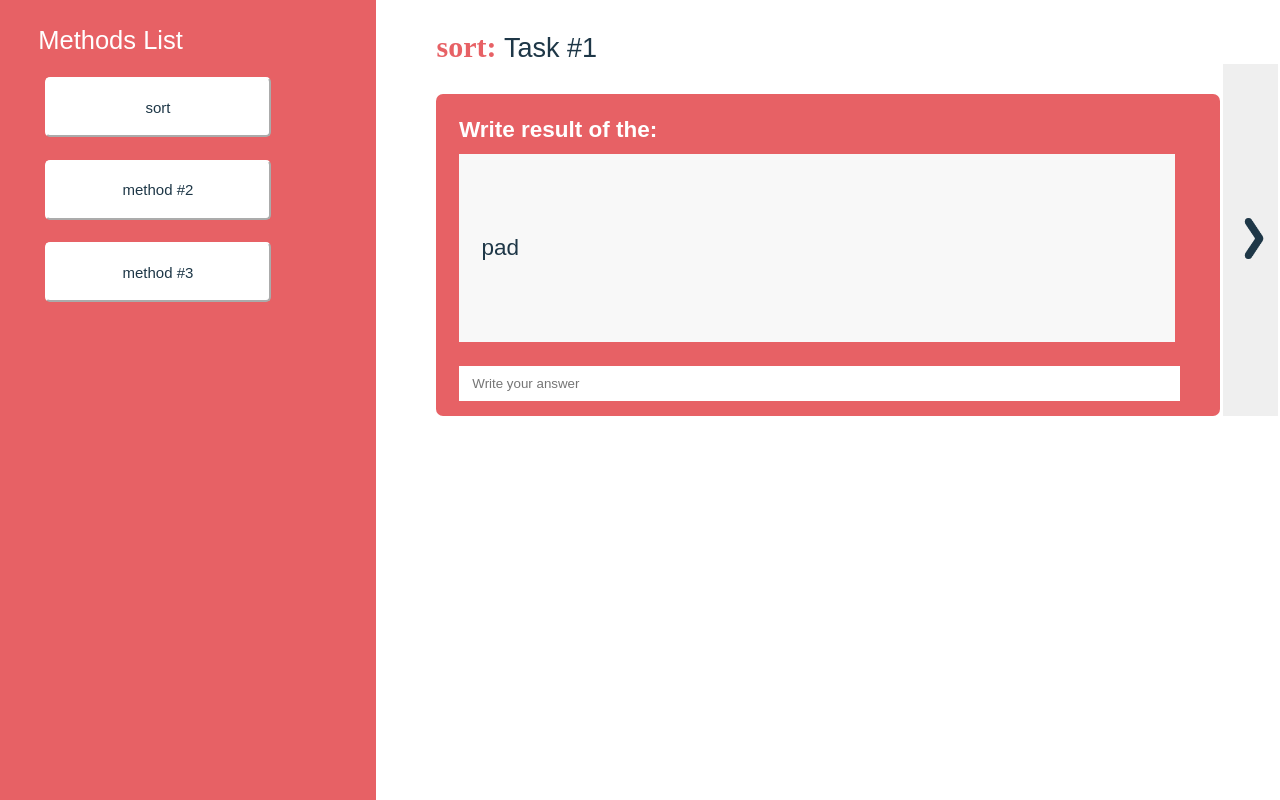
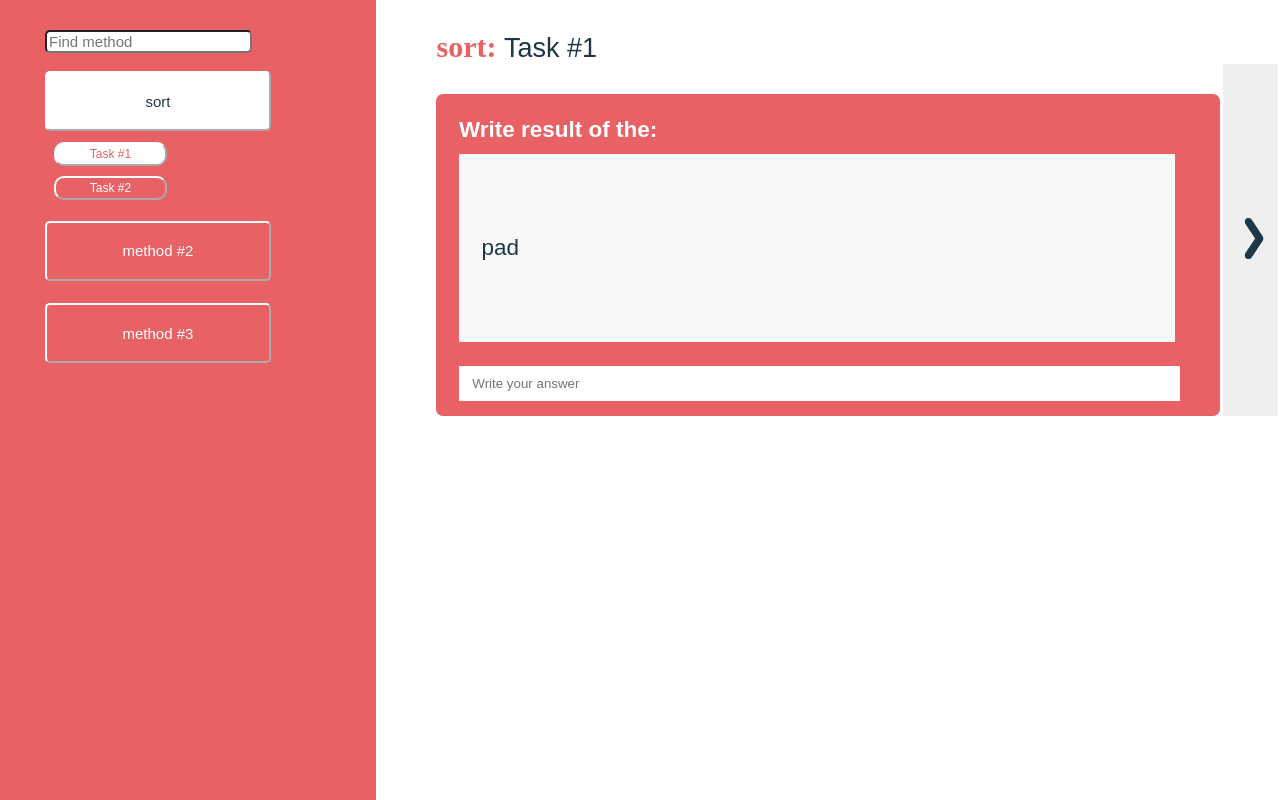
Before and after one commit to reginPekin/Methods_Learner, a React (Create React App) app: page / in a window 1280 px wide. Built offline with nearby package versions, Linux system fonts and the light colour scheme.

Commit message:
seatchInput + changed button color

```diff
--- a/src/Components/MethodsList/MethodsList.js
+++ b/src/Components/MethodsList/MethodsList.js
@@ -8,14 +8,36 @@ import { changeLoserDisplay } from "../../Utils/changeLoserDisplay";
 import { changeMethod } from "../../Utils/changeMethod";
 import { changeTask } from "../../Utils/changeTask";
 
-export const MethodsListContainer = ({ methods, dispatch }) => {
-  const [openedId, setIsOpened] = useState(null);
+export const MethodsListContainer = ({
+  methods,
+  dispatch,
+  methodId,
+  taskId
+}) => {
+  const [openedId, setIsOpened] = useState(0);
+  const [text, setText] = useState("");
+
   return (
     <section className={styles.methodsList}>
-      <div className={styles.title}>Methods List</div>
-      {methods.map((method, key) => (
+      {/* <div className={styles.title}>Methods List</div> */}
+      <input
+        className={styles.searchInput}
+        type="text"
+        placeholder="Find method"
+        value={text}
+        onChange={event => setText(event.target.value)}
+      />
+      {console.log(text)}
+      {methods.map(
+        (method, key) =>
+          (text === "" || text === method.name.slice(0, text.length)) && (
             <div className={styles.flexForTasks} key={key}>
               <button
+                style={
+                  method.id === methodId
+                    ? { backgroundColor: "white" }
+                    : { backgroundColor: "var(--red)", color: "white" }
+                }
                 className={styles.methodSelection}
                 method={method}
                 onClick={() => {
@@ -28,9 +50,15 @@ export const MethodsListContainer = ({ methods, dispatch }) => {
               >
                 {method.name}
               </button>
+
               {openedId === method.id &&
                 method.tasks.map((task, taskKey) => (
                   <button
+                    style={
+                      task.id === taskId
+                        ? { backgroundColor: "white" }
+                        : { backgroundColor: "var(--red)", color: "white" }
+                    }
                     className={styles.taskSelection}
                     key={taskKey}
                     onClick={() => {
@@ -43,12 +71,14 @@ export const MethodsListContainer = ({ methods, dispatch }) => {
                   </button>
                 ))}
             </div>
-      ))}
+          )
+      )}
     </section>
   );
 };
 
 const mapStateToProps = state => ({
+  methodId: state.methodId,
   taskId: state.taskId
 });
 export const MethodsList = connect(mapStateToProps)(MethodsListContainer);
```
Lines whose indentation alone changed are shown as unchanged.
